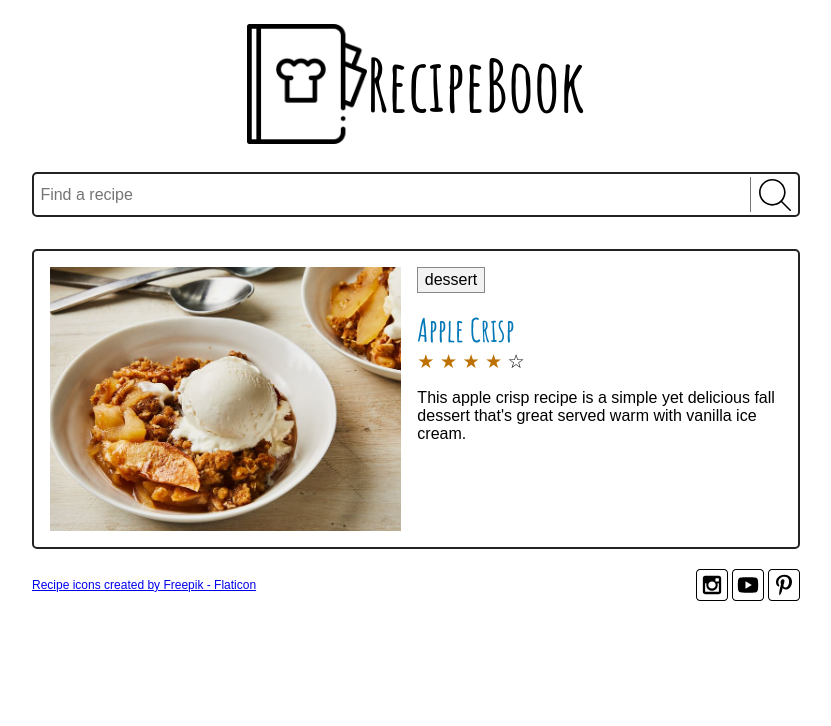
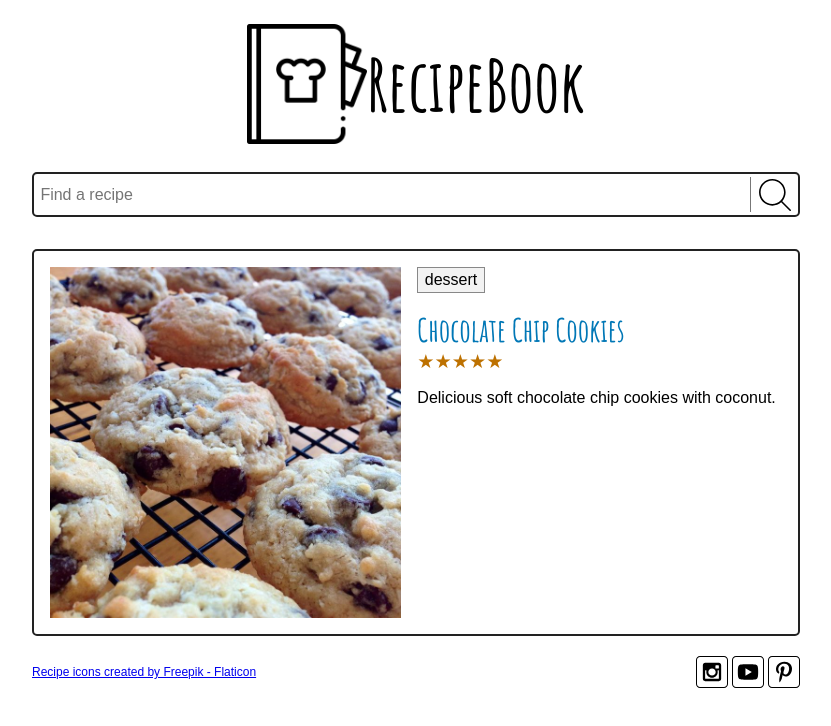
Before and after one commit to ShadowKnight-13/WDD131, a plain HTML site: page recipes/index.html in a window 1280 px wide. Shown: the whole page, without its empty margins (224-1055 px from the left). Drawn offline with Linux system fonts and the light colour scheme.

Commit message:
11/21/2026.PD.1

```diff
--- a/recipes/index.html
+++ b/recipes/index.html
@@ -3,20 +3,20 @@
 <head>
     <meta charset="UTF-8">
     <meta name="viewport" content="width=device-width, initial-scale=1.0">
-    <meta name="description" content="Discover a simple and delicious apple crisp recipe in RecipeBook.">
-    <title>RecipeBook | Apple Crisp</title>
+    <meta name="description" content="Search RecipeBook for delicious recipes by name, description, or tag.">
+    <title>RecipeBook | Find a Recipe</title>
 
     <meta property="og:type" content="website">
-    <meta property="og:title" content="RecipeBook | Apple Crisp">
-    <meta property="og:description" content="Discover a simple and delicious apple crisp recipe in RecipeBook.">
+    <meta property="og:title" content="RecipeBook | Find a Recipe">
+    <meta property="og:description" content="Search RecipeBook for delicious recipes by name, description, or tag.">
     <meta property="og:url" content="https://shadowknight-13.github.io/WDD131/recipes/">
     <meta property="og:image" content="https://shadowknight-13.github.io/WDD131/recipes/images/social-preview.jpg">
     <meta property="og:image:width" content="1200">
     <meta property="og:image:height" content="630">
     <meta property="og:image:alt" content="Apple crisp served with vanilla ice cream beside the RecipeBook logo.">
     <meta name="twitter:card" content="summary_large_image">
-    <meta name="twitter:title" content="RecipeBook | Apple Crisp">
-    <meta name="twitter:description" content="Discover a simple and delicious apple crisp recipe in RecipeBook.">
+    <meta name="twitter:title" content="RecipeBook | Find a Recipe">
+    <meta name="twitter:description" content="Search RecipeBook for delicious recipes by name, description, or tag.">
     <meta name="twitter:image" content="https://shadowknight-13.github.io/WDD131/recipes/images/social-preview.jpg">
     <meta name="twitter:image:alt" content="Apple crisp served with vanilla ice cream beside the RecipeBook logo.">
 
@@ -26,6 +26,7 @@
     <link rel="preconnect" href="https://fonts.gstatic.com" crossorigin>
     <link href="https://fonts.googleapis.com/css2?family=Amatic+SC:wght@700&display=swap" rel="stylesheet">
     <link rel="stylesheet" href="recipes.css">
+    <script src="recipes.js" defer></script>
 </head>
 <body>
     <header class="site-header">
@@ -42,21 +43,8 @@
             </button>
         </form>
 
-        <article class="recipe">
-            <img class="recipe-image" src="images/apple-crisp.jpg" alt="Apple crisp served with vanilla ice cream" width="750" height="563">
-            <div class="recipe-details">
-                <span class="recipe-tag">dessert</span>
-                <h2>Apple Crisp</h2>
-                <span class="rating" role="img" aria-label="Rating: 4 out of 5 stars">
-                    <span aria-hidden="true" class="icon-star">★</span>
-                    <span aria-hidden="true" class="icon-star">★</span>
-                    <span aria-hidden="true" class="icon-star">★</span>
-                    <span aria-hidden="true" class="icon-star">★</span>
-                    <span aria-hidden="true" class="icon-star-empty">☆</span>
-                </span>
-                <p class="description">This apple crisp recipe is a simple yet delicious fall dessert that's great served warm with vanilla ice cream.</p>
-            </div>
-        </article>
+        <p class="results-status" aria-live="polite"></p>
+        <section class="recipes" aria-label="Recipes"></section>
     </main>
 
     <footer>
--- a/recipes/recipes.css
+++ b/recipes/recipes.css
@@ -70,6 +70,25 @@ h1 {
     border-radius: 5px;
 }
 
+.recipes {
+    display: grid;
+    gap: 1.25rem;
+}
+
+.results-status {
+    margin: 0 0 1rem;
+}
+
+.results-status:empty {
+    display: none;
+}
+
+.recipe-tags {
+    display: flex;
+    flex-wrap: wrap;
+    gap: 0.35rem;
+}
+
 .recipe-image {
     display: block;
     width: 100%;
@@ -100,6 +119,14 @@ h2 {
 
 .description {
     display: none;
+}
+
+.no-results {
+    margin: 0;
+    padding: 2rem;
+    border: 2px solid #222;
+    border-radius: 5px;
+    text-align: center;
 }
 
 footer {
--- /dev/null
+++ b/recipes/recipes.js
@@ -0,0 +1,145 @@
+const recipes = [
+    {
+        tags: ['Waffles', 'Sweet Potato', 'Side'],
+        description: 'Savory waffles made with Sweet potato with a hint of Ginger',
+        image: './images/sweet-potato-waffle-md.jpg',
+        name: 'Sweet Potato Waffles',
+        rating: 4
+    },
+    {
+        tags: ['Chicken', 'Entree'],
+        description:
+            'Delicious quick and easy creamy rice dish. The mustard, mushrooms, and lemon all blend together wonderfully',
+        image: './images/escalopes-de-poulet-a-la-creme.webp',
+        name: 'Escalope de Poulet a la Creme with steamed green beans (Chicken with Cream)',
+        rating: 4.5
+    },
+    {
+        tags: ['Potatoes', 'side'],
+        description:
+            'Easy and delicious oven roasted potatoes that go great with almost anything.',
+        image: './images/roasted-potatoes.webp',
+        name: 'Oven Roasted potato slices',
+        rating: 4
+    },
+    {
+        tags: ['Southwest', 'entree'],
+        description:
+            'Black beans and tomatoes served over a bed of rice. Top with cheese and scoop up with tortilla chips for maximum enjoyment.',
+        image: './images/black-beans-and-rice.jpg',
+        name: 'Black Beans and Rice',
+        rating: 3
+    },
+    {
+        tags: ['chicken', 'entree', 'Indian'],
+        description:
+            'Quick and easy Chicken curry recipe made with easy to find ingredients.',
+        image: './images/chicken-curry.webp',
+        name: 'Chicken Curry',
+        rating: 5
+    },
+    {
+        tags: ['dessert'],
+        description: 'Delicious soft chocolate chip cookies with coconut.',
+        image: './images/chocolate-chip-cookies.jpg',
+        name: 'Chocolate Chip Cookies',
+        rating: 5
+    },
+    {
+        tags: ['dessert', 'German'],
+        description:
+            "This gooseberry cake with crumble is easy to follow, a bit tart and not too sweet. A must have recipe for gooseberry lovers!!",
+        image: './images/german-gooseberry-cake.jpg',
+        name: 'Gooseberry cake with vanilla cream and crumble',
+        rating: 5
+    },
+    {
+        tags: ['dessert'],
+        description:
+            "This apple crisp recipe is a simple yet delicious fall dessert that's great served warm with vanilla ice cream.",
+        image: './images/apple-crisp.jpg',
+        name: 'Apple Crisp',
+        rating: 4
+    }
+];
+
+const recipeList = document.querySelector('.recipes');
+const searchForm = document.querySelector('.search');
+const searchInput = document.querySelector('#recipe-search');
+const resultsStatus = document.querySelector('.results-status');
+
+function tagsTemplate(tags) {
+    return tags
+        .map((tag) => `<span class="recipe-tag">${tag}</span>`)
+        .join('');
+}
+
+function ratingTemplate(rating) {
+    const stars = Array.from({ length: 5 }, (_, index) => {
+        const isFilled = index < Math.floor(rating);
+        const star = isFilled ? '★' : '☆';
+        const className = isFilled ? 'icon-star' : 'icon-star-empty';
+        return `<span aria-hidden="true" class="${className}">${star}</span>`;
+    }).join('');
+
+    return `<span class="rating" role="img" aria-label="Rating: ${rating} out of 5 stars">${stars}</span>`;
+}
+
+function recipeTemplate(recipe) {
+    return `
+        <article class="recipe">
+            <img class="recipe-image" src="${recipe.image}" alt="${recipe.name}" width="750" height="563">
+            <div class="recipe-details">
+                <div class="recipe-tags">${tagsTemplate(recipe.tags)}</div>
+                <h2>${recipe.name}</h2>
+                ${ratingTemplate(recipe.rating)}
+                <p class="description">${recipe.description}</p>
+            </div>
+        </article>
+    `;
+}
+
+function renderRecipes(recipeResults) {
+    recipeList.innerHTML = recipeResults.length
+        ? recipeResults.map(recipeTemplate).join('')
+        : '<p class="no-results">No recipes matched your search.</p>';
+}
+
+function randomRecipe(recipeSet) {
+    return recipeSet[Math.floor(Math.random() * recipeSet.length)];
+}
+
+function sortByName(recipeA, recipeB) {
+    return recipeA.name.localeCompare(recipeB.name, undefined, {
+        sensitivity: 'base'
+    });
+}
+
+function matchesSearch(recipe, keywords) {
+    const searchableText = [
+        recipe.name,
+        recipe.description,
+        ...recipe.tags
+    ].join(' ').toLowerCase();
+
+    return keywords.every((keyword) => searchableText.includes(keyword));
+}
+
+function searchHandler(event) {
+    event.preventDefault();
+
+    const keywords = searchInput.value
+        .trim()
+        .toLowerCase()
+        .split(/\s+/)
+        .filter(Boolean);
+    const filteredRecipes = recipes
+        .filter((recipe) => matchesSearch(recipe, keywords))
+        .sort(sortByName);
+
+    renderRecipes(filteredRecipes);
+    resultsStatus.textContent = `${filteredRecipes.length} recipe${filteredRecipes.length === 1 ? '' : 's'} found.`;
+}
+
+searchForm.addEventListener('submit', searchHandler);
+renderRecipes([randomRecipe(recipes)]);
```
Also changed, not shown: recipes/images/black-beans-and-rice.jpg (added), recipes/images/chicken-curry.webp (added), recipes/images/chocolate-chip-cookies.jpg (added), recipes/images/escalopes-de-poulet-a-la-creme.webp (added), recipes/images/german-gooseberry-cake.jpg (added), recipes/images/roasted-potatoes.webp (added), recipes/images/sweet-potato-waffle-md.jpg (added).
